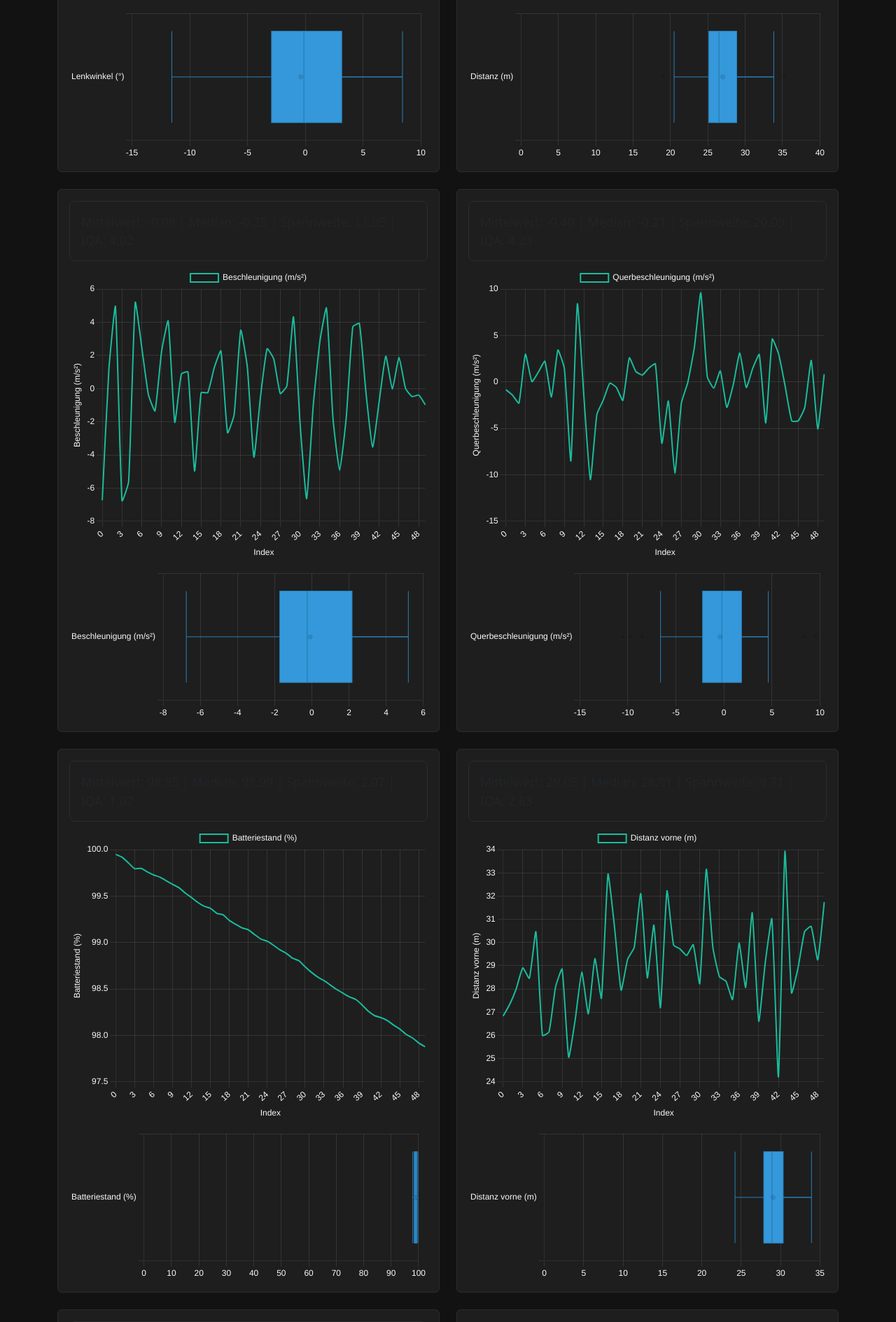
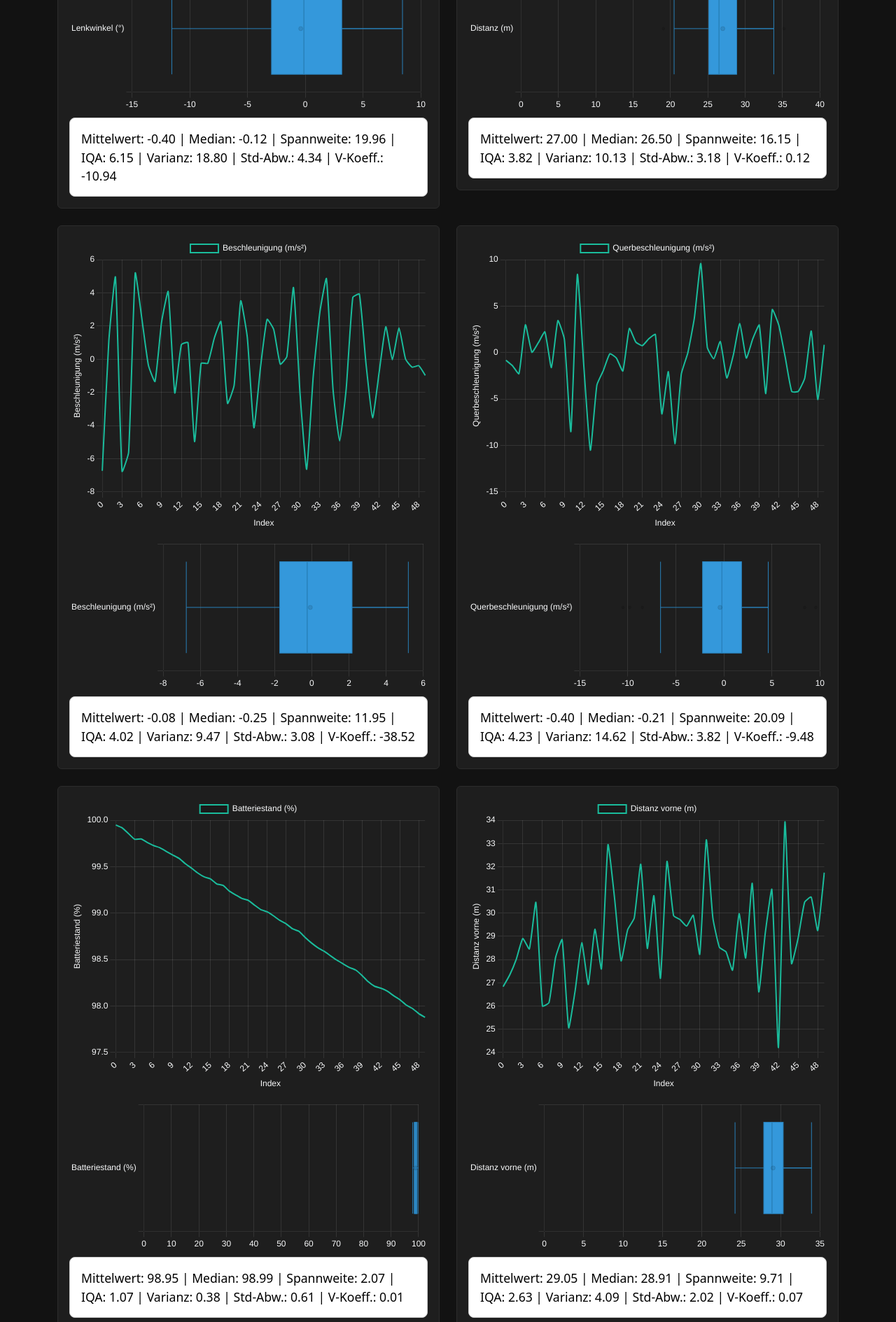
Before and after one commit to Exekutiveone/Artemis-Java, a Flask app: page / in a window 1280 px wide. Shown: the part 1546-3435 px from the top of the page at 70% size. Run offline with Flask 3, Linux system fonts and the light colour scheme; a map, chart or similar area stays blank.

Commit message:
Add variance metrics and update chart layout

```diff
--- a/static/js/calculate.js
+++ b/static/js/calculate.js
@@ -1,7 +1,8 @@
 'use strict';
 
 function computeStats(data) {
-  const avg = (data.reduce((a, b) => a + b, 0) / data.length).toFixed(2);
+  const n = data.length;
+  const avgNum = data.reduce((a, b) => a + b, 0) / n;
   const sorted = [...data].sort((a, b) => a - b);
   const mid = Math.floor(sorted.length / 2);
   const median = sorted.length % 2 === 0
@@ -11,5 +12,18 @@ function computeStats(data) {
   const q1 = sorted[Math.floor(sorted.length * 0.25)];
   const q3 = sorted[Math.floor(sorted.length * 0.75)];
   const iqr = (q3 - q1).toFixed(2);
-  return { avg, median, rangeVal, iqr };
+
+  const varianceNum = data.reduce((sum, val) => sum + Math.pow(val - avgNum, 2), 0) / n;
+  const stdNum = Math.sqrt(varianceNum);
+  const varCoeffNum = avgNum !== 0 ? stdNum / avgNum : 0;
+
+  return {
+    avg: avgNum.toFixed(2),
+    median,
+    rangeVal,
+    iqr,
+    variance: varianceNum.toFixed(2),
+    stdDev: stdNum.toFixed(2),
+    varCoeff: varCoeffNum.toFixed(2)
+  };
 }
--- a/static/js/chart.js
+++ b/static/js/chart.js
@@ -31,14 +31,17 @@ function insertChartBoxes() {
     col.className = "col-12 col-md-6";
     col.innerHTML = `
       <div class="card p-3">
-        <div class="stat-box">
+        <div class="chart-container mb-2"><canvas id="${id}"></canvas></div>
+        <div class="boxplot-container"><canvas id="boxplot_${id}"></canvas></div>
+        <div class="stat-box mt-2">
           Mittelwert: <span id="mean_${id}">-</span> |
           Median: <span id="median_${id}">-</span> |
           Spannweite: <span id="range_${id}">-</span> |
-          IQA: <span id="iqr_${id}">-</span>
+          IQA: <span id="iqr_${id}">-</span> |
+          Varianz: <span id="var_${id}">-</span> |
+          Std-Abw.: <span id="std_${id}">-</span> |
+          V-Koeff.: <span id="vcoeff_${id}">-</span>
         </div>
-        <div class="chart-container mb-2"><canvas id="${id}"></canvas></div>
-        <div class="boxplot-container"><canvas id="boxplot_${id}"></canvas></div>
       </div>`;
     container.appendChild(col);
   }
@@ -65,6 +68,9 @@ function buildChart(id, label, data, range) {
   document.getElementById(`median_${id}`).textContent = stats.median;
   document.getElementById(`range_${id}`).textContent = stats.rangeVal;
   document.getElementById(`iqr_${id}`).textContent = stats.iqr;
+  document.getElementById(`var_${id}`).textContent = stats.variance;
+  document.getElementById(`std_${id}`).textContent = stats.stdDev;
+  document.getElementById(`vcoeff_${id}`).textContent = stats.varCoeff;
 
   chartRefs[id] = new Chart(ctx, {
     type: 'line',
--- a/templates/chart.html
+++ b/templates/chart.html
@@ -31,10 +31,11 @@
     .stat-box {
       padding: 16px;
       font-size: 1.1rem;
-      background-color: #1e1e1e;
-      border: 1px solid #2c2c2c;
+      background-color: #ffffff;
+      color: #000000;
+      border: 1px solid #cccccc;
       border-radius: 8px;
-      margin-bottom: 8px;
+      margin-top: 8px;
     }
     .chart-container {
       min-height: 400px;
```
